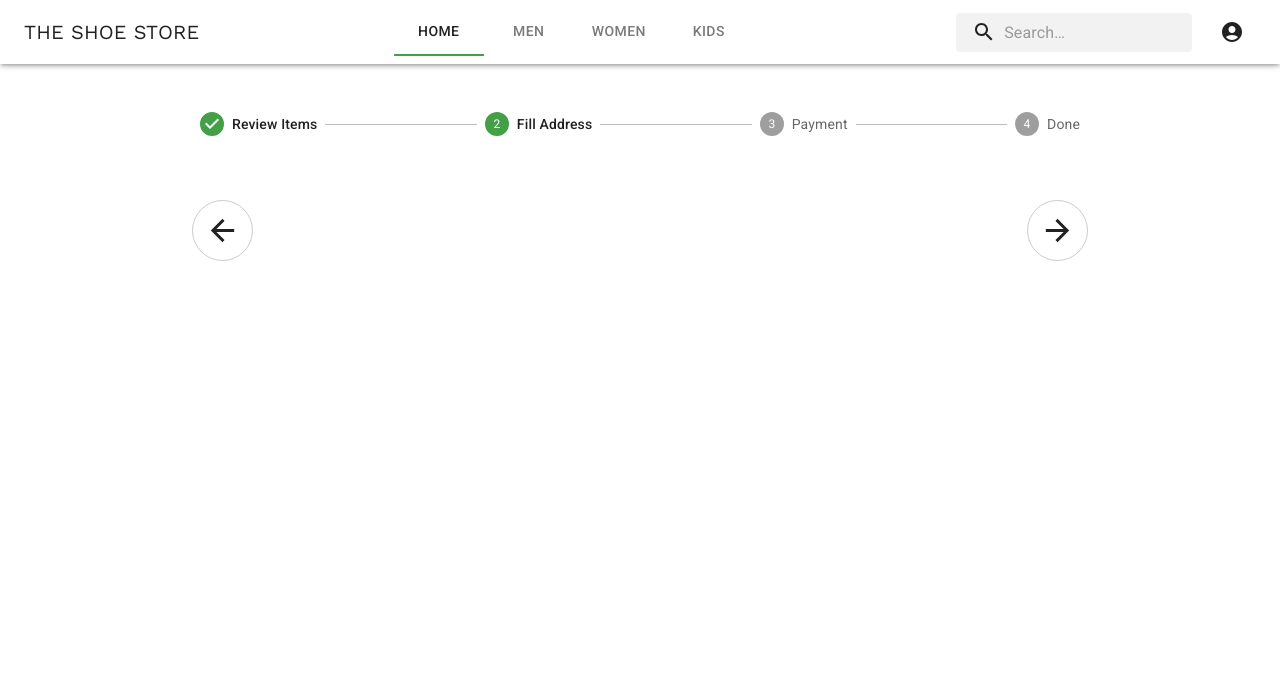
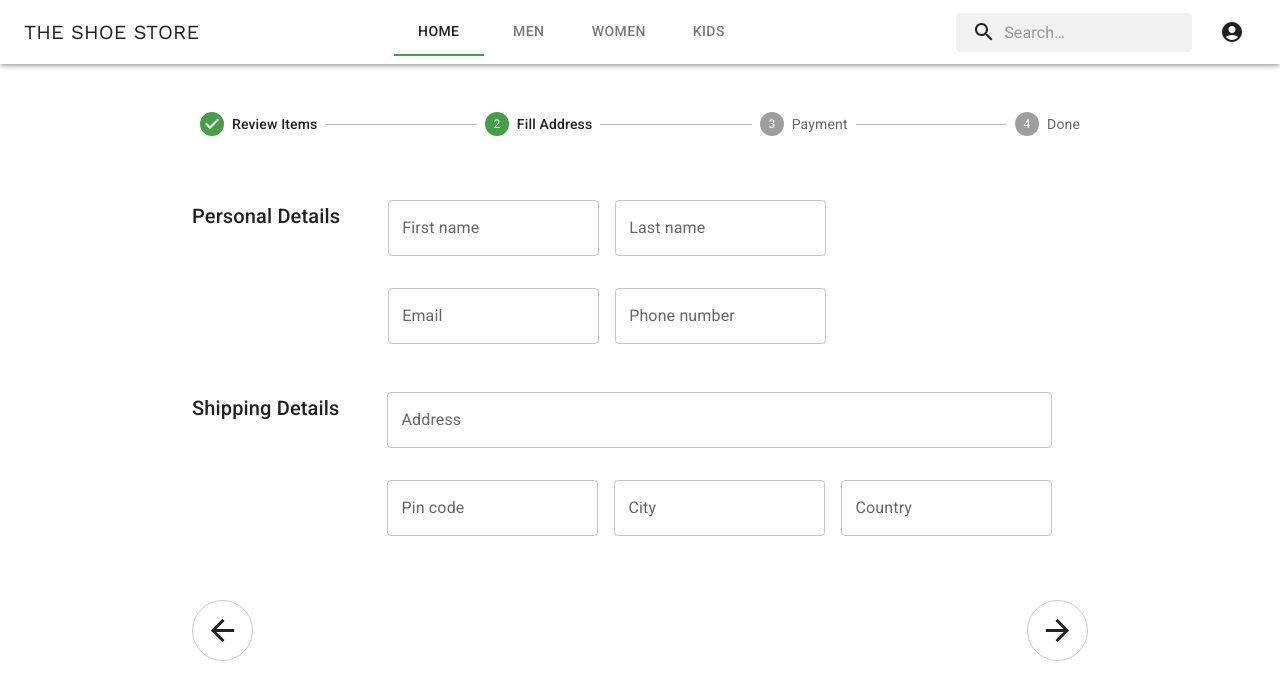
Before and after one commit to stee1ix/the-shoe-store, a React (Create React App) app: page /checkout in a window 1280 px wide. Both pictures are taken after a click on the button 1057 px from the left and 630 px from the top of the page. Shown: the top 700 px of the page. Built offline with nearby package versions, Linux system fonts and the light colour scheme.

Commit message:
address form

```diff
--- a/src/pages/checkout/checkout.page.js
+++ b/src/pages/checkout/checkout.page.js
@@ -3,6 +3,7 @@ import { Box, IconButton, Step, StepLabel, Stepper } from "@mui/material";
 import { ArrowBack, ArrowForward, Check } from "@mui/icons-material";
 
 import ReviewItemsComponent from "./components/reviewItems.component";
+import FilldetailsComponent from "./components/filldetails.component";
 
 const steps = ["Review Items", "Fill Address", "Payment", "Done"];
 
@@ -42,6 +43,7 @@ const CheckoutPage = () => {
           })}
         </Stepper>
         {activeStep + 1 === 1 && <ReviewItemsComponent />}
+        {activeStep + 1 === 2 && <FilldetailsComponent />}
         <Box
           sx={{
             width: "100%",
--- /dev/null
+++ b/src/pages/checkout/components/filldetails.component.js
@@ -0,0 +1,47 @@
+import React from "react";
+import { Box, TextField, Typography } from "@mui/material";
+
+const FilldetailsComponent = () => {
+  return (
+    <Box sx={{ display: "flex", flexDirection: "column", minHeight: 400 }}>
+      <Box sx={{ display: "flex" }}>
+        <Typography variant={"h6"} sx={{ marginRight: 6 }}>
+          Personal Details
+        </Typography>
+        <Box sx={{ display: "flex", flexDirection: "column" }}>
+          <Box sx={{ display: "flex", marginBottom: 4 }}>
+            <TextField
+              label={"First name"}
+              type={"text"}
+              sx={{ marginRight: 2 }}
+            />
+            <TextField label={"Last name"} type={"text"} />
+          </Box>
+          <Box sx={{ display: "flex" }}>
+            <TextField label={"Email"} type={"email"} sx={{ marginRight: 2 }} />
+            <TextField label={"Phone number"} type={"tel"} />
+          </Box>
+        </Box>
+      </Box>
+      <Box sx={{ display: "flex", marginTop: 6 }}>
+        <Typography variant={"h6"} sx={{ marginRight: 6 }}>
+          Shipping Details
+        </Typography>
+        <Box sx={{ display: "flex", flexDirection: "column" }}>
+          <TextField label={"Address"} type={"text"} sx={{ marginBottom: 4 }} />
+          <Box sx={{ display: "flex" }}>
+            <TextField
+              label={"Pin code"}
+              type={"number"}
+              sx={{ marginRight: 2 }}
+            />
+            <TextField label={"City"} type={"text"} sx={{ marginRight: 2 }} />
+            <TextField label={"Country"} type={"text"} />
+          </Box>
+        </Box>
+      </Box>
+    </Box>
+  );
+};
+
+export default FilldetailsComponent;
--- a/src/pages/checkout/components/reviewItems.component.js
+++ b/src/pages/checkout/components/reviewItems.component.js
@@ -1,15 +1,11 @@
 import React, { useContext } from "react";
-import {
-  Box,
-  Button,
-  Divider,
-  Paper,
-  Typography,
-} from "@mui/material";
-import {  Delete } from "@mui/icons-material";
+import { Box, Button, Divider, Paper, Typography } from "@mui/material";
+import { Delete } from "@mui/icons-material";
 
 import { CartContext } from "../../../services/cart/cart.context";
 import { removeFromCart } from "../../../services/cart/cart.services";
+
+import { useNavigate } from "react-router-dom";
 
 const Item = ({ name, imageurl, size, price, quantity, color, id }) => {
   const { items, setItems } = useContext(CartContext);
@@ -20,7 +16,9 @@ const Item = ({ name, imageurl, size, price, quantity, color, id }) => {
           display: "flex",
           marginBottom: 4,
           alignItems: "center",
-          flexDirection: "row",paddingLeft:4,paddingRight:4
+          flexDirection: "row",
+          paddingLeft: 4,
+          paddingRight: 4,
         }}
       >
         <img
@@ -61,22 +59,11 @@ const Item = ({ name, imageurl, size, price, quantity, color, id }) => {
             size={"small"}
             color={"error"}
             startIcon={<Delete />}
-            sx={{padding:0}}
+            sx={{ padding: 0 }}
             onClick={() => removeFromCart(items, setItems, id)}
           >
             Remove
           </Button>
-          {/*<Box sx={{ display: "flex", alignItems: "center" }}>*/}
-          {/*  <Typography color={"dimgrey"} fontSize={"small"}>*/}
-          {/*    Remove from cart*/}
-          {/*  </Typography>*/}
-          {/*  <IconButton*/}
-          {/*    size={"small"}*/}
-          {/*    onClick={() => removeFromCart(items, setItems, id)}*/}
-          {/*  >*/}
-          {/*    <Cancel fontSize={"inherit"} />*/}
-          {/*  </IconButton>*/}
-          {/*</Box>*/}
         </Box>
       </Box>
       <Divider />
@@ -85,6 +72,8 @@ const Item = ({ name, imageurl, size, price, quantity, color, id }) => {
 };
 
 const ReviewItemsComponent = () => {
+  const navigate = useNavigate();
+
   const { items, total } = useContext(CartContext);
 
   return (
@@ -98,6 +87,7 @@ const ReviewItemsComponent = () => {
           marginRight: 16,
         }}
       >
+        {items.length > 0 ? (
           <Typography
             variant={"h3"}
             fontWeight={"lighter"}
@@ -105,6 +95,23 @@ const ReviewItemsComponent = () => {
           >
             Cart Items
           </Typography>
+        ) : (
+          <>
+            <Typography
+              variant={"h3"}
+              fontWeight={"lighter"}
+              sx={{ marginBottom: 6 }}
+            >
+              No items in cart
+            </Typography>
+            <Button
+              variant={"contained"}
+              onClick={() => navigate("/collection/mens")}
+            >
+              Explore collection
+            </Button>
+          </>
+        )}
         {items.map((item) => {
           const { id, name, imageurl, size, price, quantity, color } = item;
 
@@ -122,6 +129,7 @@ const ReviewItemsComponent = () => {
           );
         })}
       </Box>
+      {items.length > 0 && (
         <Paper
           sx={{
             width: 300,
@@ -156,7 +164,7 @@ const ReviewItemsComponent = () => {
             <Typography variant={"h6"} color={"dimgrey"}>
               Shipping
             </Typography>
-          <Typography variant={"h6"}>₹ 40</Typography>
+            <Typography variant={"h6"}>+ ₹ 40</Typography>
           </Box>
           <Divider />
           <Box
@@ -174,6 +182,7 @@ const ReviewItemsComponent = () => {
             <Typography variant={"h6"}>{`₹ ${total + 40}`}</Typography>
           </Box>
         </Paper>
+      )}
     </Box>
   );
 };
```
Lines whose indentation alone changed are shown as unchanged.
